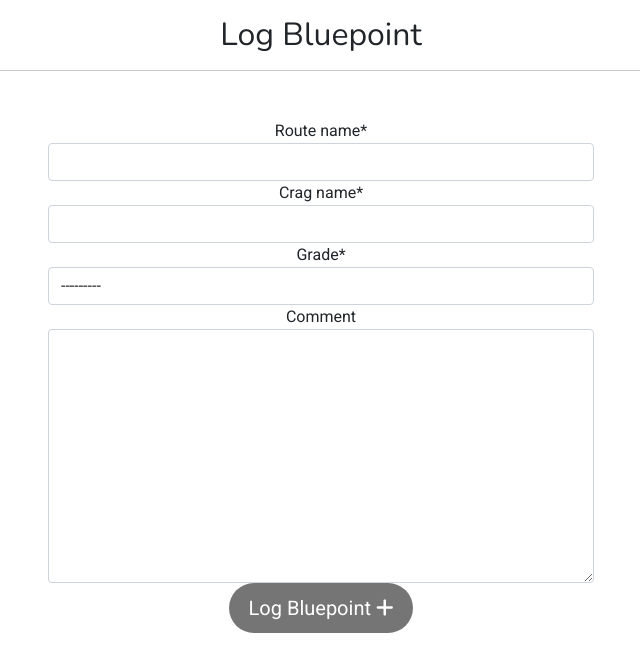
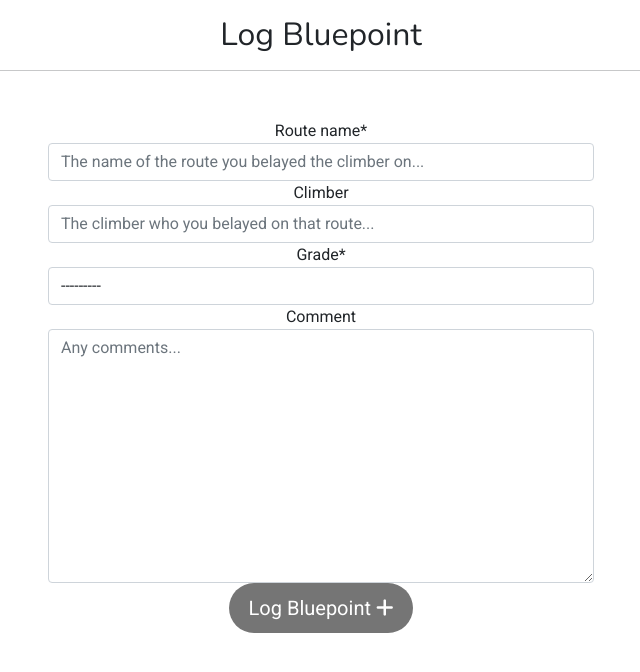
Before and after one commit to RobKnowles248/bluepoint, a Django app: page /logbooks/add/ in a window 1280 px wide. Shown: the part 60-732 px from the top of the page, without its empty margins (319-959 px from the left). Run offline with Django 3.2, Linux system fonts and the light colour scheme; the visitor is signed in with stand-in values (Sample User, id 1); some libraries are stand-ins or nearby versions.

Commit message:
Add climber field and placeholders to bluepoint form

```diff
--- a/logbooks/forms.py
+++ b/logbooks/forms.py
@@ -9,3 +9,20 @@ class BluepointForm(forms.ModelForm):
     class Meta:
         model = Bluepoint
         exclude = ['date_added']
+
+    def __init__(self, *args, **kwargs):
+        """
+        Add placeholders to Bluepoint form
+        """
+        super().__init__(*args, **kwargs)
+        placeholders = {
+            'route_name': 'The name of the route you belayed the climber on...',
+            'climber': 'The climber who you belayed on that route...',
+            'grade': 'The grade of the route climbed...',
+            'comment': 'Any comments...',
+        }
+
+        for field in self.fields:
+            if field in placeholders.keys():
+                placeholder = placeholders[field]
+                self.fields[field].widget.attrs['placeholder'] = placeholder
--- a/logbooks/models.py
+++ b/logbooks/models.py
@@ -22,7 +22,6 @@ class Bluepoint(models.Model):
     A model for a log of a bluepoint by a user
     """
     route_name = models.CharField(max_length=254, null=False, blank=False)
-    crag_name = models.CharField(max_length=254, null=False, blank=False)
     GRADES = get_grades_tuple()
     grade = models.CharField(
         max_length=4, choices=GRADES, null=False, blank=False)
@@ -31,6 +30,7 @@ class Bluepoint(models.Model):
         'Logbook', null=False, blank=False, on_delete=models.CASCADE)
     comment = models.TextField(blank=True)
     date_added = models.DateTimeField(auto_now_add=True)
+    climber = models.CharField(max_length=254, null=True, blank=True)
 
 
 @receiver(post_save, sender=User)
--- a/logbooks/templates/logbooks/add_bluepoint.html
+++ b/logbooks/templates/logbooks/add_bluepoint.html
@@ -20,7 +20,7 @@
                 <form action="{% url 'add_bluepoint' %}" method="POST" id='bluepoint-form'>
                     {% csrf_token %}
                     {{ form.route_name | as_crispy_field }}
-                    {{ form.crag_name | as_crispy_field }}
+                    {{ form.climber | as_crispy_field }}
                     {{ form.grade | as_crispy_field }}
                     {{ form.comment | as_crispy_field }}
                     <div class="text-center mb-4">
--- a/logbooks/templates/logbooks/edit_bluepoint.html
+++ b/logbooks/templates/logbooks/edit_bluepoint.html
@@ -20,7 +20,7 @@
                 <form action="{% url 'edit_bluepoint' bluepoint.id %}" method="POST" id='bluepoint-form'>
                     {% csrf_token %}
                     {{ form.route_name | as_crispy_field }}
-                    {{ form.crag_name | as_crispy_field }}
+                    {{ form.climber | as_crispy_field }}
                     {{ form.grade | as_crispy_field }}
                     {{ form.comment | as_crispy_field }}
                     <div class="text-center mb-4">
--- a/logbooks/templates/logbooks/logbook.html
+++ b/logbooks/templates/logbooks/logbook.html
@@ -43,7 +43,9 @@
                                 <div class="row align-items-center">
                                     <div class="col-12 col-lg-3 text-center">
                                         <h5 class="mb-0 font-bold">{{ bluepoint.route_name }}</h5>
-                                        <p>{{ bluepoint.crag_name }}</p>
+                                        {% if bluepoint.climber %}
+                                            <p>{{ bluepoint.climber }}</p>
+                                        {% endif %}
                                     </div>
                                     <div class="col-12 {% if my_logbook %}col-lg-6{% else %}col-lg-9{% endif %} text-center">
                                         <p>{{ bluepoint.comment }}</p>
```
Also changed, not shown: logbooks/migrations/0010_auto_20211029_1505.py (added).
